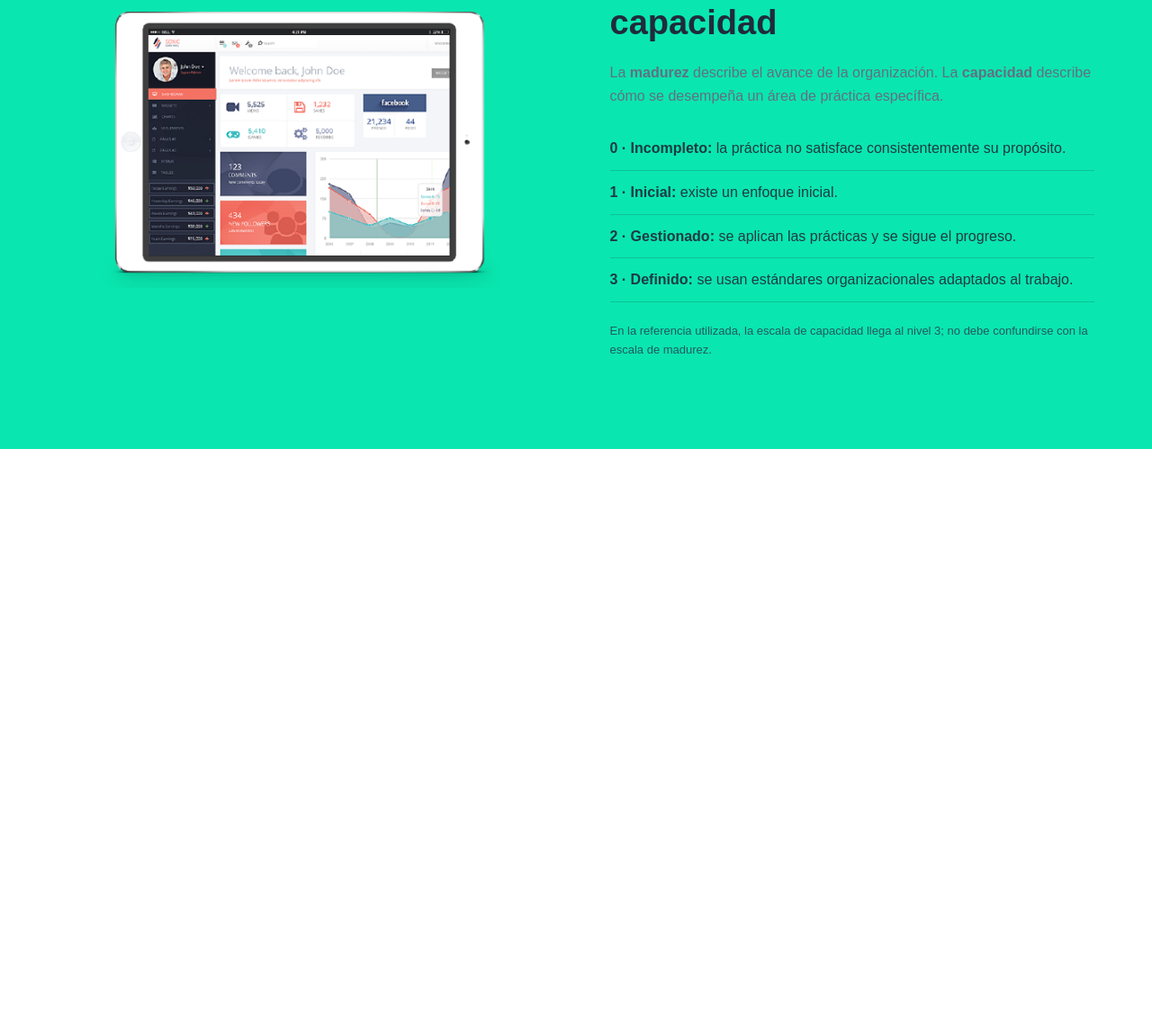
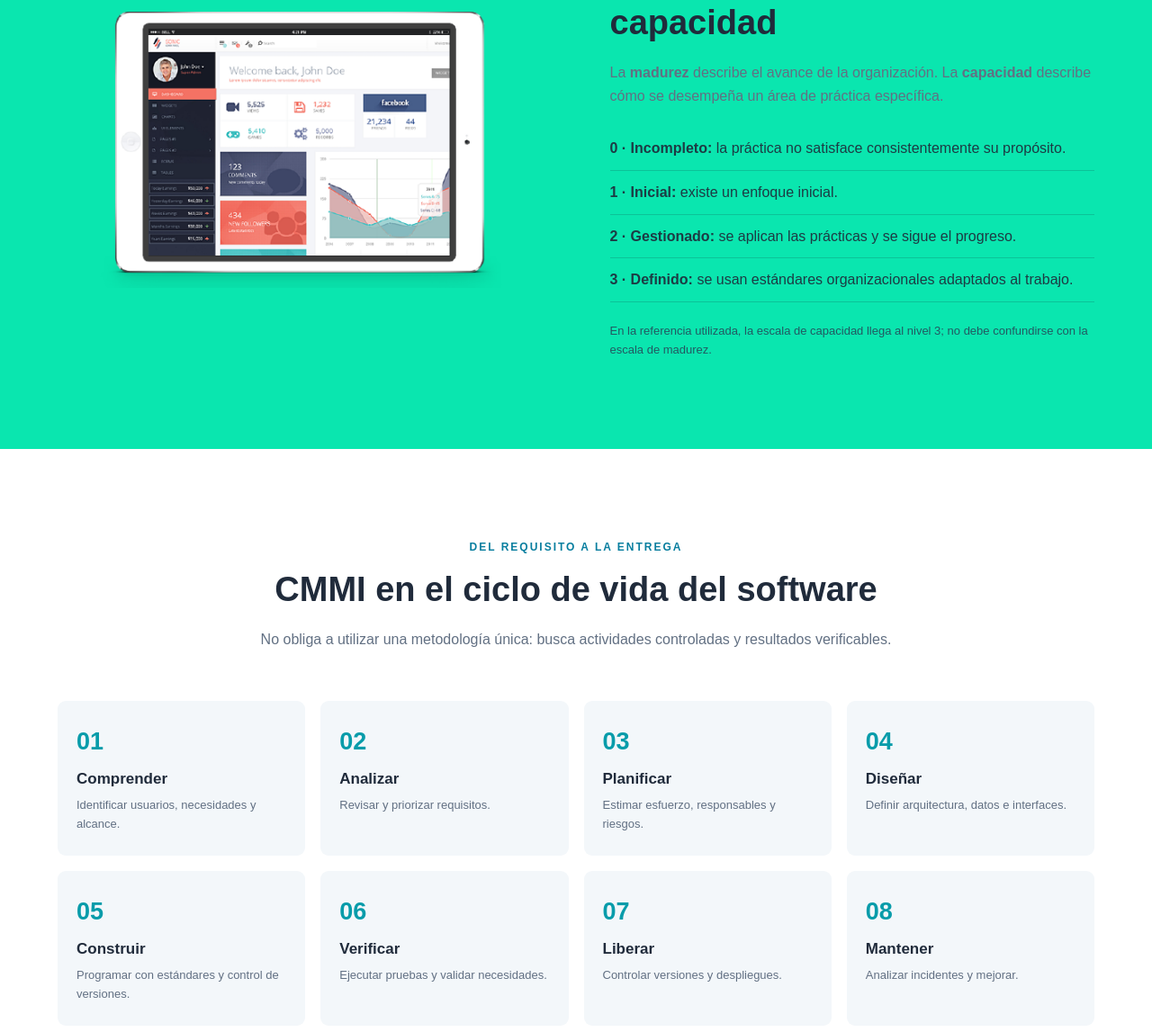
Before and after one commit to sebastiansoto435/CMMI, a plain HTML site: page index.html in a window 1280 px wide. Shown: the part 3746-4893 px from the top of the page at 90% size. Before the commit the page ends 4245 px from the top, so only its background shows below. Drawn offline with Linux system fonts and the light colour scheme; files whose address does not match are found by name.

Commit message:
acomodo el apartado sobre el ciclo de vida

```diff
--- a/index.html
+++ b/index.html
@@ -128,6 +128,26 @@
                 </div>
             </div>
         </section>
+        <!-- ciclo de vida -->
+        <section class="seccion ciclo" id="ciclo">
+            <div class="contenedor">
+                <div class="titulo">
+                    <p class="etiqueta">DEL REQUISITO A LA ENTREGA</p>
+                    <h2>CMMI en el ciclo de vida del software</h2>
+                    <p>No obliga a utilizar una metodología única: busca actividades controladas y resultados verificables.</p>
+                </div>
+                <div class="pasos">
+                    <article><span>01</span><h3>Comprender</h3><p>Identificar usuarios, necesidades y alcance.</p></article>
+                    <article><span>02</span><h3>Analizar</h3><p>Revisar y priorizar requisitos.</p></article>
+                    <article><span>03</span><h3>Planificar</h3><p>Estimar esfuerzo, responsables y riesgos.</p></article>
+                    <article><span>04</span><h3>Diseñar</h3><p>Definir arquitectura, datos e interfaces.</p></article>
+                    <article><span>05</span><h3>Construir</h3><p>Programar con estándares y control de versiones.</p></article>
+                    <article><span>06</span><h3>Verificar</h3><p>Ejecutar pruebas y validar necesidades.</p></article>
+                    <article><span>07</span><h3>Liberar</h3><p>Controlar versiones y despliegues.</p></article>
+                    <article><span>08</span><h3>Mantener</h3><p>Analizar incidentes y mejorar.</p></article>
+                </div>
+            </div>
+        </section>
 
 
 
--- a/styles/style.css
+++ b/styles/style.css
@@ -329,3 +329,31 @@ nav{
 .capacidad .aclaracion{
     color: #235962;
 }
+/* ciclo */
+
+.pasos{
+    display: grid;
+    grid-template-columns: repeat(4,1fr);
+    gap: 17px;
+}
+
+.pasos article{
+    background: #f3f7fa;
+    padding: 24px 21px;
+    border-radius: 9px;
+}
+
+.pasos span{
+    font-size: 27px;
+    font-weight: bold;
+    color: #089caa;
+}
+
+.pasos h3{
+    margin: 6px 0px;
+    font-size: 17px;
+}
+
+.pasos p{
+    font-size: 13px;
+}
```
